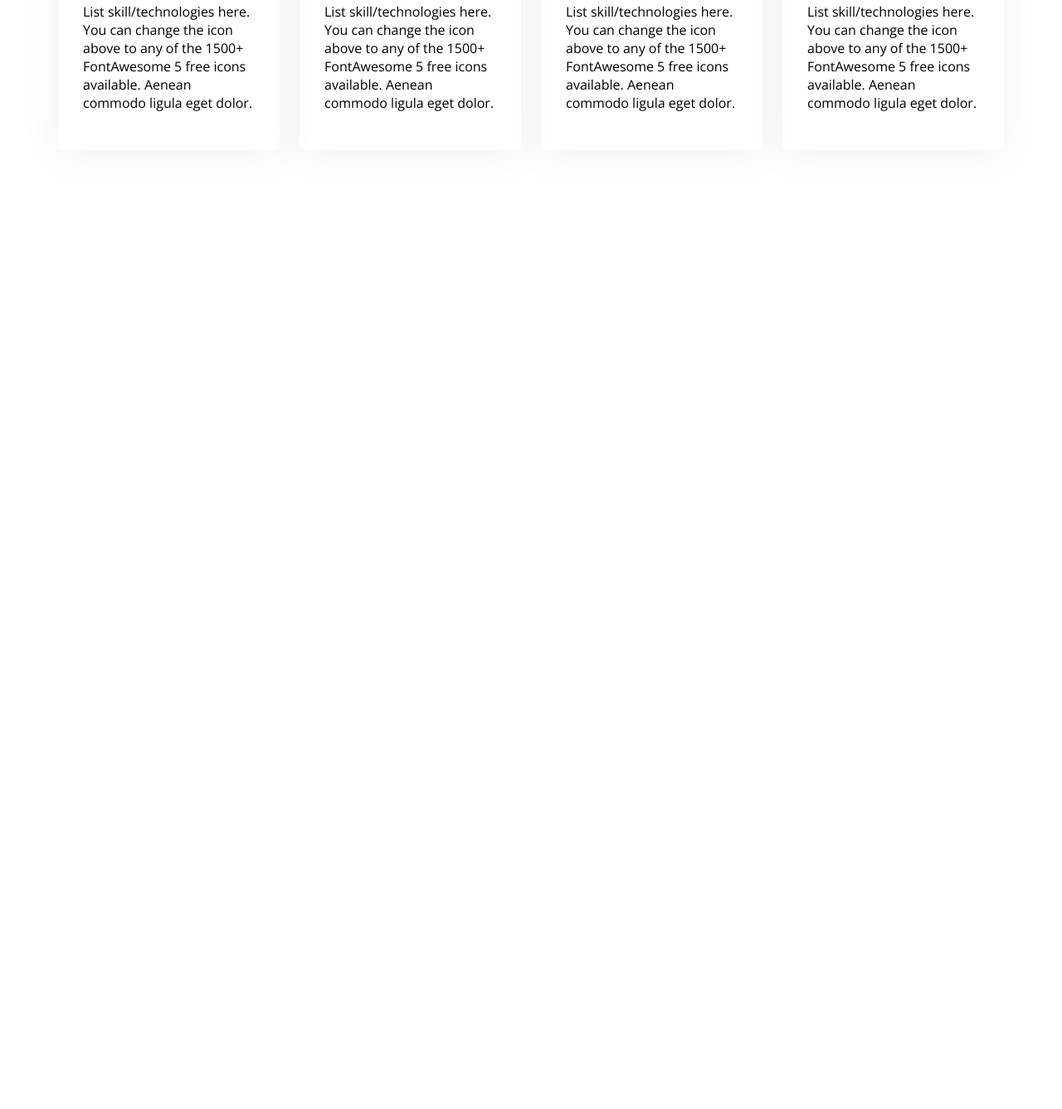
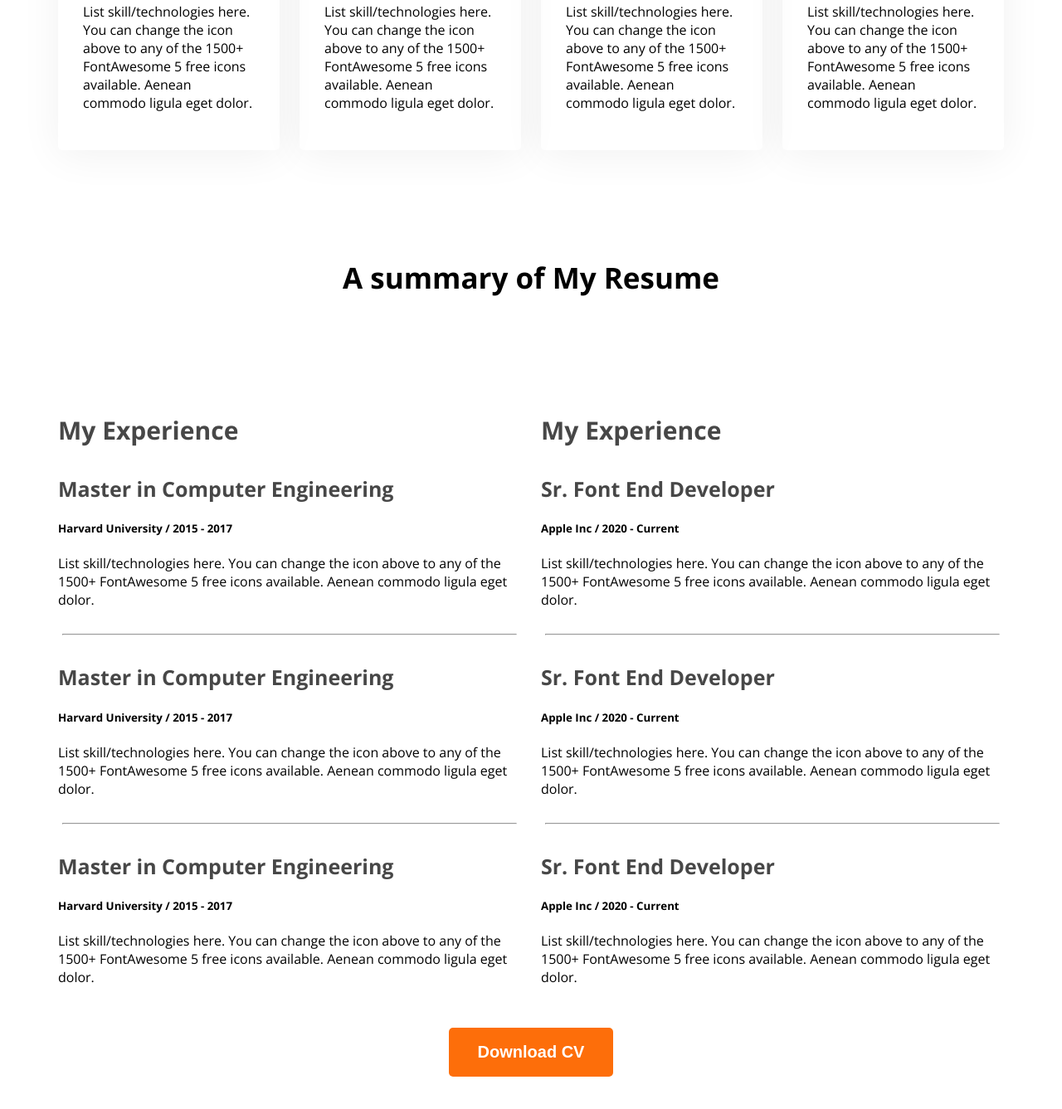
Before and after one commit to muskangggg/web-dev-portfolio-figma, a plain HTML site: page index.html in a window 1280 px wide. Shown: the part 1987-3324 px from the top of the page at 83% size. Before the commit the page ends 2298 px from the top, so only its background shows below. Drawn offline with nearby package versions, Linux system fonts and the light colour scheme.

Commit message:
added experience

```diff
--- a/index.html
+++ b/index.html
@@ -92,6 +92,61 @@
             </div>
         </section>
 
+        <section class="resume-section">
+            <h3 class="resume-heading text-center">A summary of My Resume</h3>
+            <div class="resume-container">
+                <div class="resume-column">
+                    <!-- .resume-column*2>h3.resume-column-title+.experience*3>h4.experience-title+h5.experience-subtitle+.experience-description -->
+                    <h3 class="resume-column-title">My Experience</h3>
+                    <div class="experience">
+                        <h4 class="experience-title">Master in Computer Engineering</h4>
+                        <h5 class="experience-subtitle">Harvard University / 2015 - 2017</h5>
+                        <div class="experience-description">List skill/technologies here. You can change the icon above
+                            to any of the 1500+ FontAwesome 5 free icons available. Aenean commodo ligula eget dolor.</div>
+                    </div>
+                    <hr>
+                    <div class="experience">
+                        <h4 class="experience-title">Master in Computer Engineering</h4>
+                        <h5 class="experience-subtitle">Harvard University / 2015 - 2017</h5>
+                        <div class="experience-description">List skill/technologies here. You can change the icon above
+                            to any of the 1500+ FontAwesome 5 free icons available. Aenean commodo ligula eget dolor.</div>
+                    </div>
+                    <hr>
+                    <div class="experience">
+                        <h4 class="experience-title">Master in Computer Engineering</h4>
+                        <h5 class="experience-subtitle">Harvard University / 2015 - 2017</h5>
+                        <div class="experience-description">List skill/technologies here. You can change the icon above
+                            to any of the 1500+ FontAwesome 5 free icons available. Aenean commodo ligula eget dolor.</div>
+                    </div>
+                </div>
+                <div class="resume-column">
+                    <h3 class="resume-column-title">My Experience</h3>
+                    <div class="experience">
+                        <h4 class="experience-title">Sr. Font End Developer</h4>
+                        <h5 class="experience-subtitle">Apple Inc / 2020 - Current</h5>
+                        <div class="experience-description">List skill/technologies here. You can change the icon above
+                            to any of the 1500+ FontAwesome 5 free icons available. Aenean commodo ligula eget dolor.</div>
+                    </div>
+                    <hr>
+                    <div class="experience">
+                        <h4 class="experience-title">Sr. Font End Developer</h4>
+                        <h5 class="experience-subtitle">Apple Inc / 2020 - Current</h5>
+                        <div class="experience-description">List skill/technologies here. You can change the icon above
+                            to any of the 1500+ FontAwesome 5 free icons available. Aenean commodo ligula eget dolor.</div>
+                    </div>
+                    <hr>
+                    <div class="experience">
+                        <h4 class="experience-title">Sr. Font End Developer</h4>
+                        <h5 class="experience-subtitle">Apple Inc / 2020 - Current</h5>
+                        <div class="experience-description">List skill/technologies here. You can change the icon above
+                            to any of the 1500+ FontAwesome 5 free icons available. Aenean commodo ligula eget dolor.</div>
+                    </div>
+                </div>
+            </div>
+            <div class="text-center resume-download-cv">
+                <button class="btn-primary">Download CV</button>
+            </div>
+        </section>
     </main>
     <footer>
 
--- a/styles/portfolio.css
+++ b/styles/portfolio.css
@@ -132,3 +132,33 @@ main{
     box-shadow: 0px 6px 50px 0px rgb(0, 0, 0, 0.06);
     border-radius: 5px;
 }
+/* resume styles */
+.resume-container{
+    display: flex;
+    gap: 24px;
+}
+.resume-download-cv{
+    margin-top: 50px;
+}
+.resume-heading{
+    font-size: 35px;
+    font-weight: bold;
+    margin-bottom: 110px;
+}
+.resume-column-title{
+    font-size: 30px;
+    font-weight: bold;
+    color: #474747;
+}
+.experience-title{
+    color: #474747;
+    font-size: 25px;
+    font-weight: bold;
+    margin-bottom: 5px;
+}
+.resume-section hr{
+    margin: 30px 5px;
+}
+.resume-column{
+    width: auto;
+}
```
